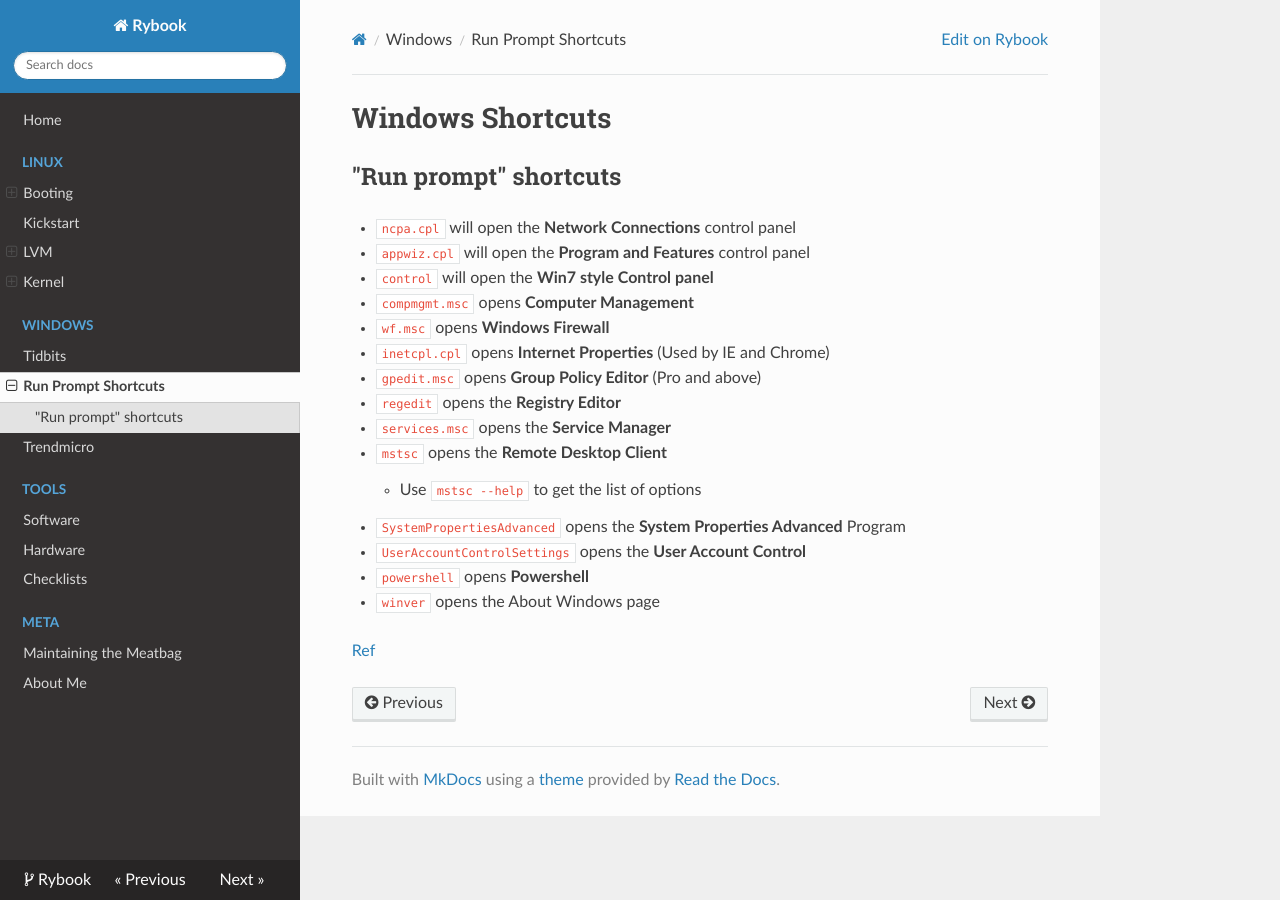
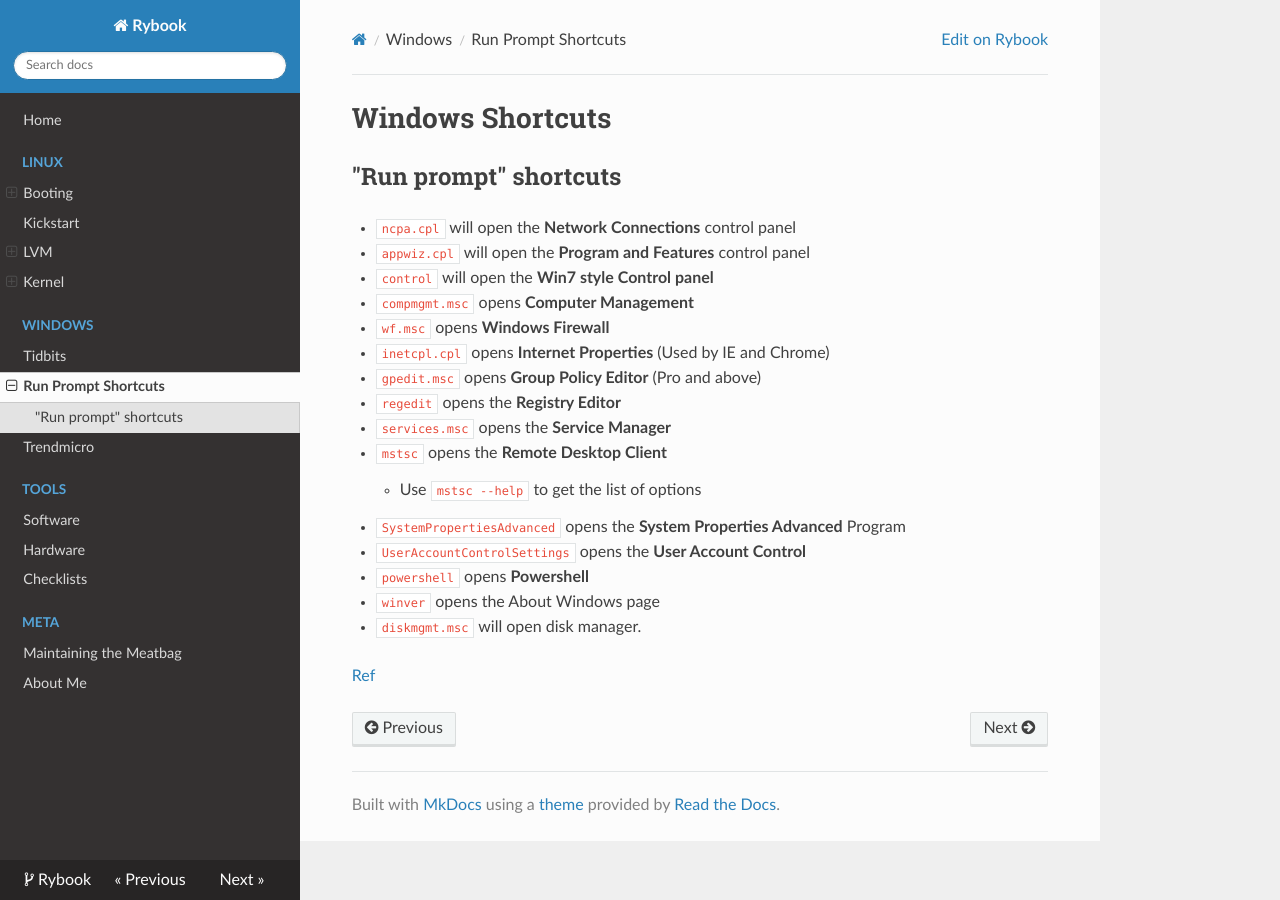
Before and after one commit to rwaltr/rybook, an MkDocs documentation site: the page built from docs/windows/shortcuts.md, in a window 1280 px wide. Built offline with MkDocs 1.6.1, drawn with Linux system fonts in a browser that asks for light colours; nearby versions of some CDN libraries.

Commit message:
Added diskmgmt.msc to windows shortcuts

```diff
--- a/docs/windows/shortcuts.md
+++ b/docs/windows/shortcuts.md
@@ -17,6 +17,7 @@
 - `UserAccountControlSettings` opens the **User Account Control**
 - `powershell` opens **Powershell**
 - `winver` opens the About Windows page
+- `diskmgmt.msc` will open disk manager.
 
 
 [Ref](https://www.youtube.com/watch?v=10QSpg2sZgk)
```
